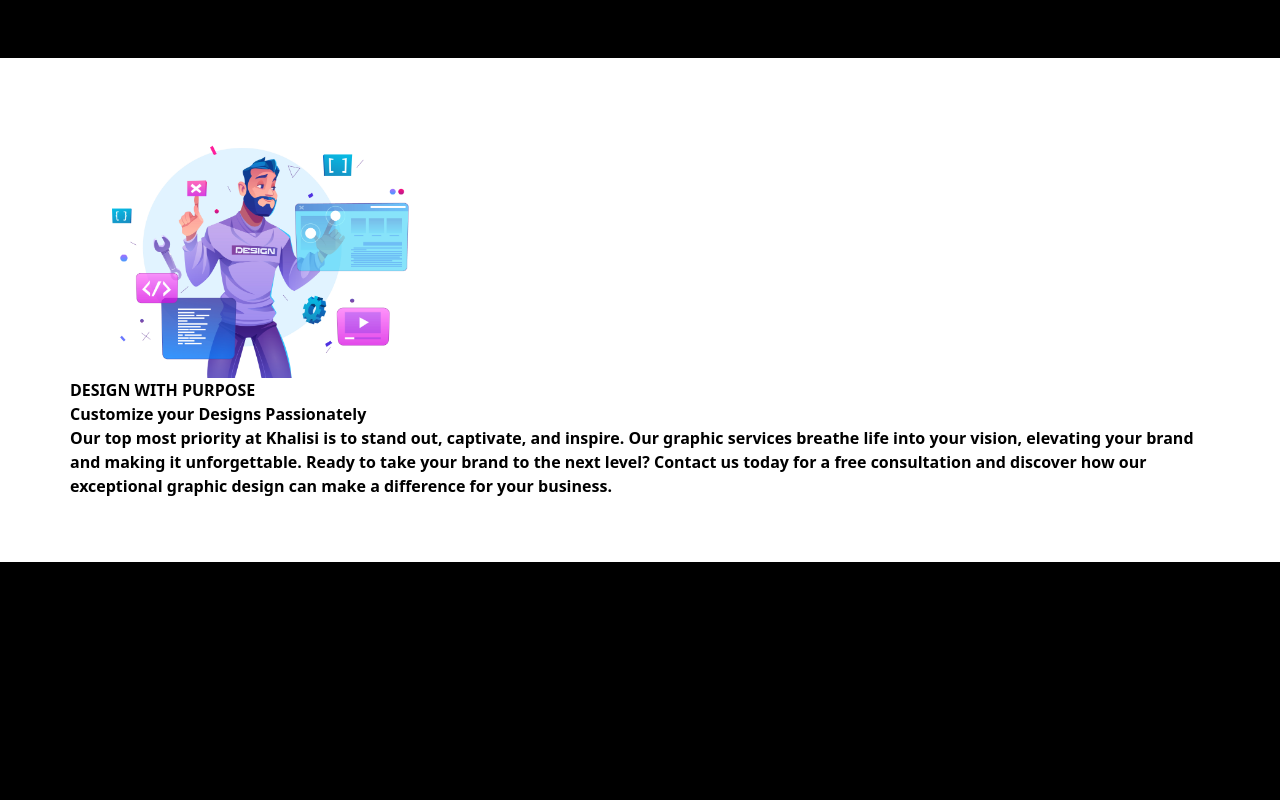
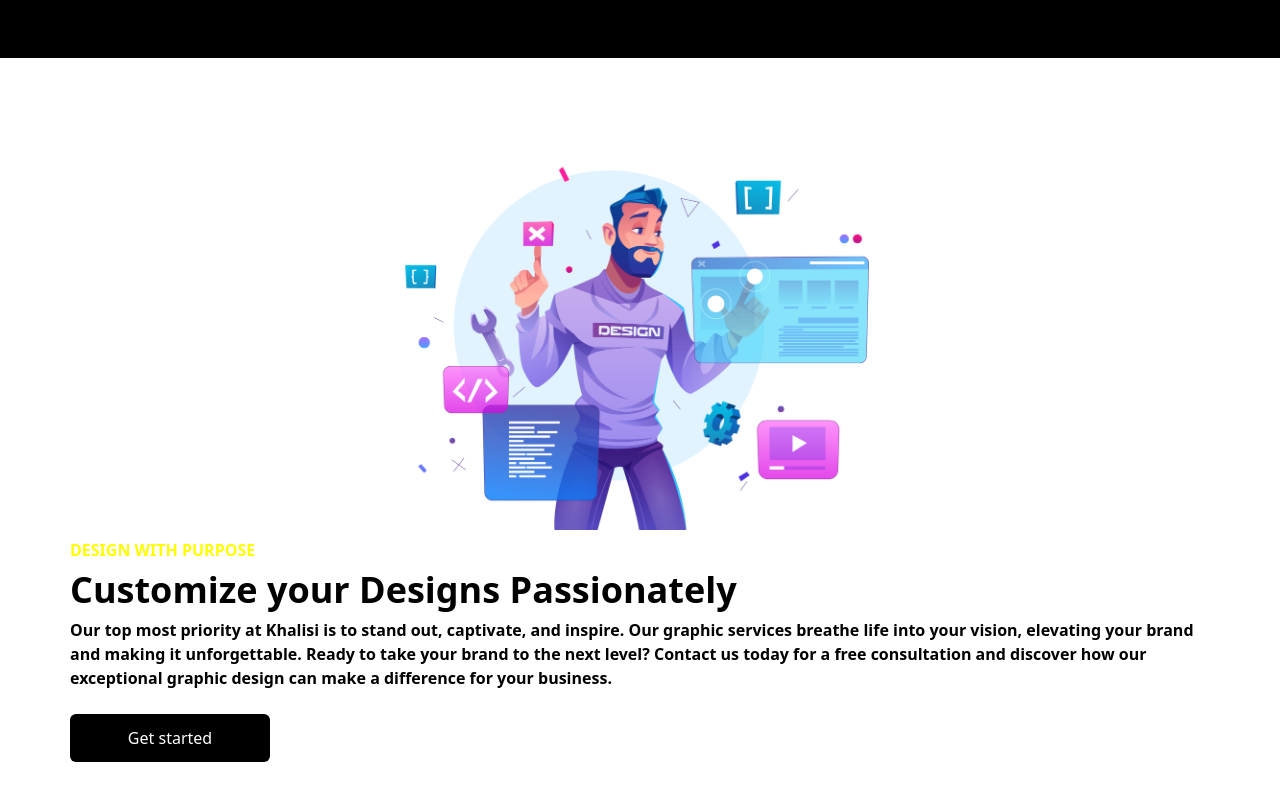
Before and after one commit to Malvino-creator/finance-data, a React (Create React App) app: page / in a window 1280 px wide. Shown: the part 838-1638 px from the top of the page. Before the commit the page ends 1400 px from the top, so only its background shows below. Built offline with nearby package versions, Linux system fonts and the light colour scheme.

Commit message:
feat(Design): Add styling to this component

```diff
--- a/src/Components/Design.js
+++ b/src/Components/Design.js
@@ -6,11 +6,11 @@ function Design() {
     <div className="w-full bg-white py-16 px-4">
       <div className="max-w-[1140px] mx-auto md:grid-cols-2">
         <div>
-          <img className="object-fill h-58 w-96 ..." src={designer} alt="designer" />
+          <img className="w-[600px] mx-auto my-2" src={designer} alt="designer" />
         </div>
-        <div className="text-black font-semibold">
-          <p>DESIGN WITH PURPOSE</p>
-          <h1>Customize your Designs Passionately</h1>
+        <div className="text-black flex flex-col justify-center font-semibold">
+          <p className="text-[yellow] font-bold">DESIGN WITH PURPOSE</p>
+          <h1 className="md:text-4xl sm:text-3xl text-2xl font-bold py-2">Customize your Designs Passionately</h1>
           <p>
             Our top most priority at Khalisi is to stand out, captivate, and
             inspire. Our graphic services breathe life into your vision,
@@ -19,6 +19,7 @@ function Design() {
             and discover how our exceptional graphic design can make a
             difference for your business.
           </p>
+          <button className="bg-[black] text-[white] w-[200px] rounded-md font-medium my-6 mx-auto md:mx-0 py-3 ">Get started</button>
         </div>
       </div>
     </div>
```
